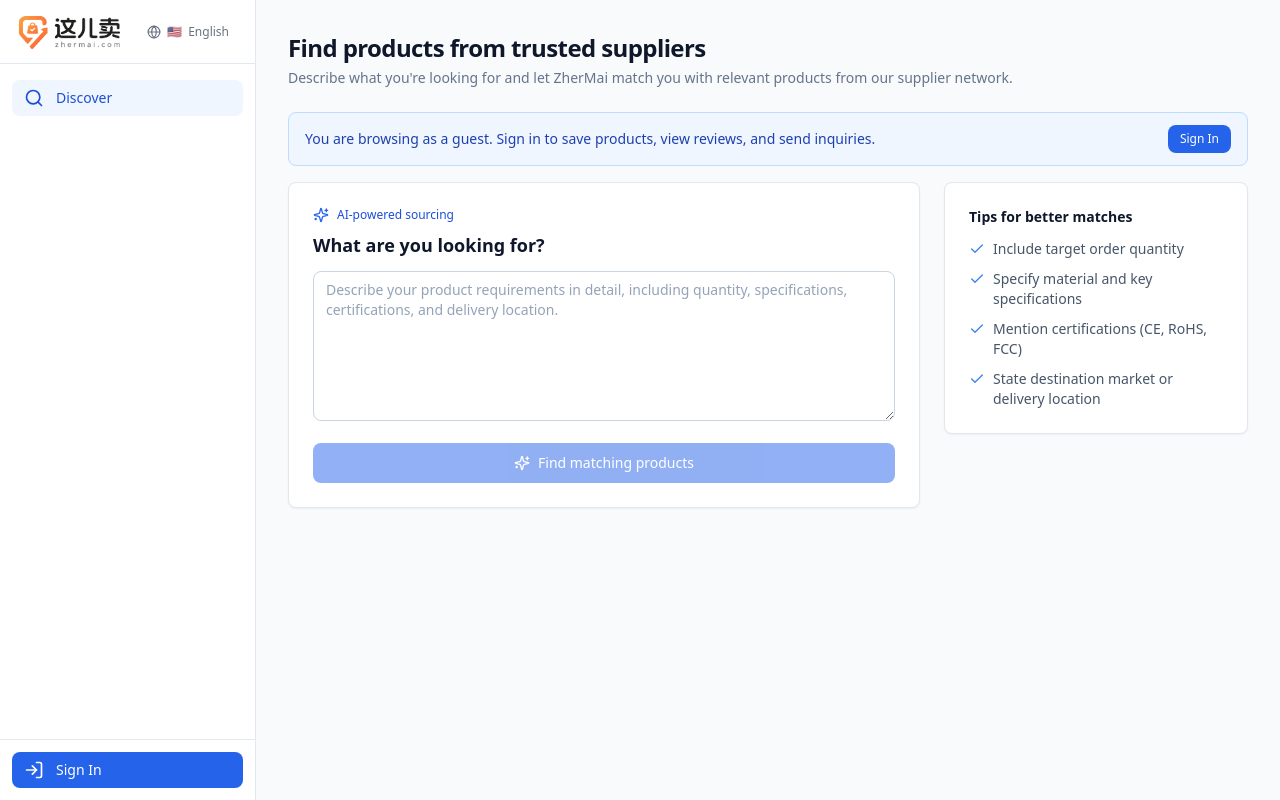
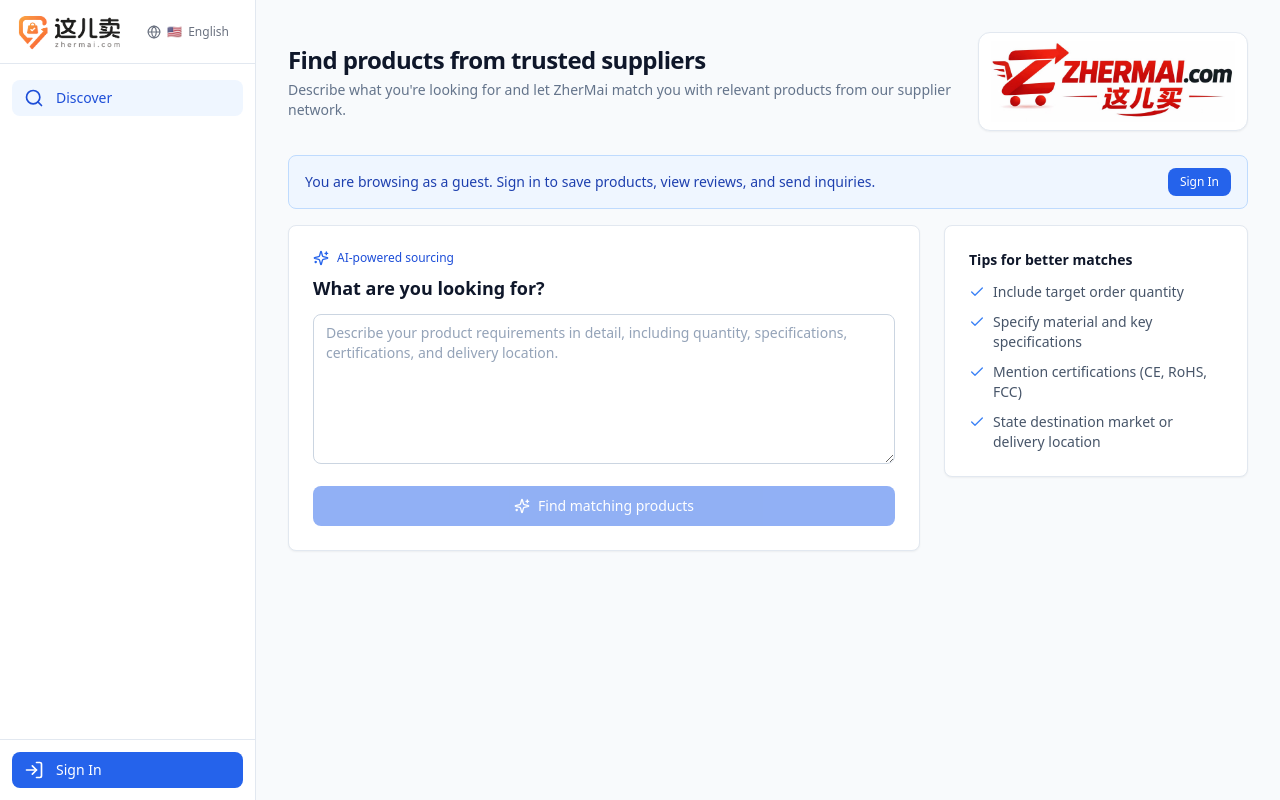
Before and after one commit to hohenghe/Quotepilot-ai, a Next.js app in the folder frontend/: page /buyer in a window 1280 px wide. Built offline with nearby package versions, Linux system fonts and the light colour scheme.

Commit message:
feat(frontend): add buyer and seller brand visuals

```diff
--- a/frontend/src/app/buyer/page.tsx
+++ b/frontend/src/app/buyer/page.tsx
@@ -1,6 +1,7 @@
 "use client"
 
 import { useState, useRef, useEffect, useCallback } from "react"
+import Image from "next/image"
 import { Sparkles, Send, Search, Mail, Heart, User, Package, Check, Copy, Star, Store, ImagePlus } from "lucide-react"
 import { analyzeAndMatch, login, register, sendInquiryToSeller, getBuyerInquiries, getSavedProducts, saveProduct, unsaveProduct, uploadImage, updateProfile } from "@/lib/api-client"
 import { saveAuth, isAuthenticated, getUser, logout, getToken } from "@/lib/auth"
@@ -282,9 +283,21 @@ export default function BuyerPage() {
     >
       {active === "discover" ? (
         <>
-          <header className="mb-6">
-            <h1 className="text-2xl font-semibold tracking-tight text-slate-900">{t.buyer.title}</h1>
-            <p className="mt-1 text-sm text-slate-500">{t.buyer.subtitle}</p>
+          <header className="mb-6 flex flex-col gap-4 sm:flex-row sm:items-center sm:justify-between">
+            <div>
+              <h1 className="text-2xl font-semibold tracking-tight text-slate-900">{t.buyer.title}</h1>
+              <p className="mt-1 text-sm text-slate-500">{t.buyer.subtitle}</p>
+            </div>
+            <div className="w-full max-w-[280px] self-center rounded-xl border border-slate-200 bg-white px-3 py-2 shadow-sm sm:w-72 sm:self-auto">
+              <Image
+                src="/buyer-brand-logo.png"
+                alt="ZherMai 这儿卖"
+                width={1500}
+                height={500}
+                className="h-auto w-full"
+                priority
+              />
+            </div>
           </header>
 
           {isGuest && (
--- a/frontend/src/app/seller/page.tsx
+++ b/frontend/src/app/seller/page.tsx
@@ -1,6 +1,7 @@
 "use client"
 
 import { useState, useEffect, useMemo, useCallback, useRef } from "react"
+import Image from "next/image"
 import { useRouter } from "next/navigation"
 import {
   LayoutDashboard, Package, Mail, User, Upload, Trash2, Search, FileText,
@@ -422,6 +423,23 @@ export default function SellerPage() {
             </div>
           </div>
 
+          <div className="card mb-6 overflow-hidden">
+            <div className="flex items-center justify-between gap-4 border-b border-slate-100 px-5 py-3">
+              <div>
+                <h2 className="text-sm font-semibold text-slate-800">常见外贸平台</h2>
+                <p className="mt-0.5 text-xs text-slate-500">便于整理来自主流贸易平台的商品资料</p>
+              </div>
+              <span className="badge badge-neutral flex-shrink-0">Seller</span>
+            </div>
+            <Image
+              src="/seller-supported-platforms.png"
+              alt="常见外贸平台标识示例：Alibaba.com、Amazon Business、DHgate、Made-in-China.com、Global Sources、IndiaMART、Thomasnet、Faire"
+              width={1400}
+              height={600}
+              className="h-auto w-full"
+            />
+          </div>
+
           <div className="relative mb-4">
             <Search className="absolute left-3 top-1/2 -translate-y-1/2 w-4 h-4 text-slate-400" />
             <input
```
Also changed, not shown: frontend/public/buyer-brand-logo.png (added), frontend/public/seller-supported-platforms.png (added).
